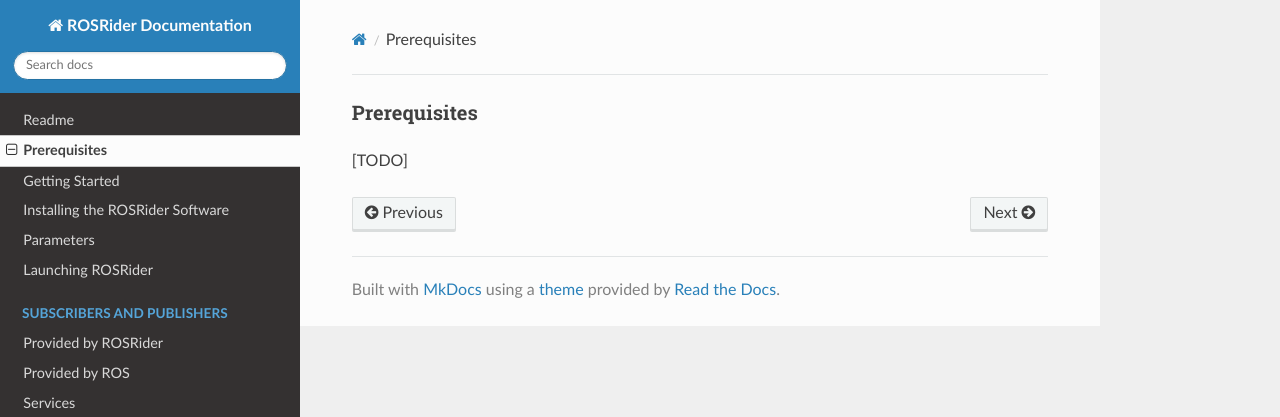
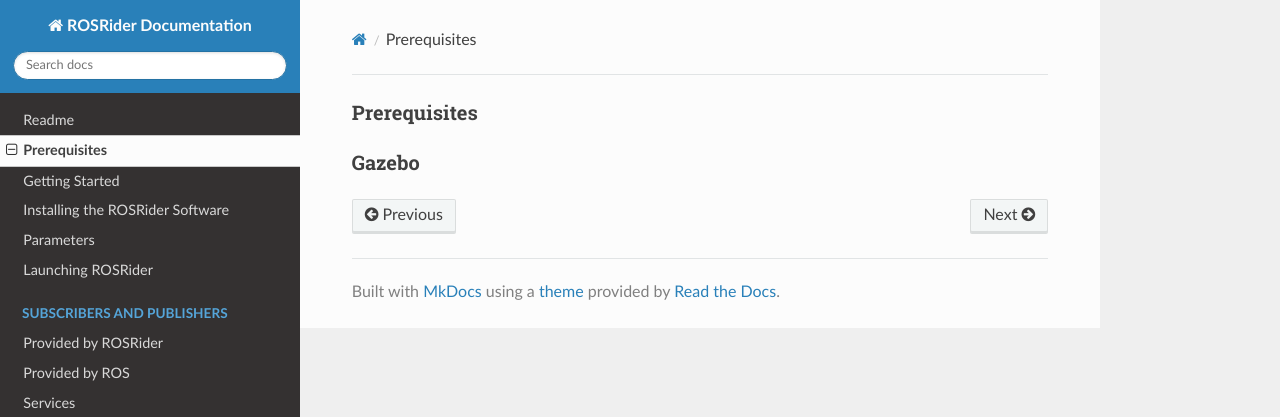
Before and after one commit to ROSRider/rosrider_doc, an MkDocs documentation site: the page built from docs/PRE.md, in a window 1280 px wide. Shown: the top 417 px of the page. Built offline with MkDocs 1.6.1, drawn with Linux system fonts in a browser that asks for light colours; nearby versions of some CDN libraries; old or Windows-style settings are respelled for this version of MkDocs.

Commit message:
latest commit

```diff
--- a/docs/PRE.md
+++ b/docs/PRE.md
@@ -1,3 +1,3 @@
 ### Prerequisites
 
-[TODO]
+### Gazebo
```
Also changed, not shown: 2 other files.
